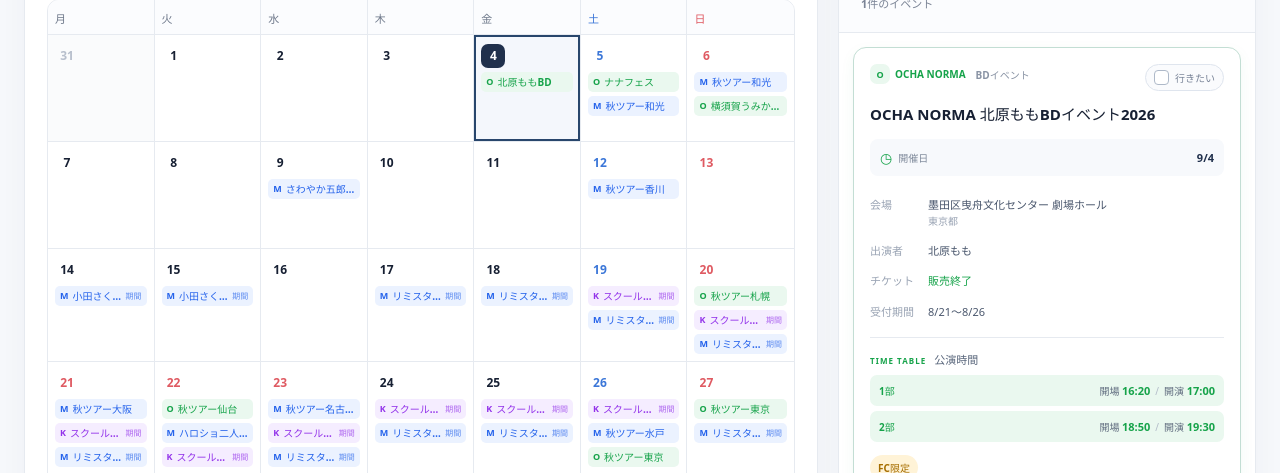
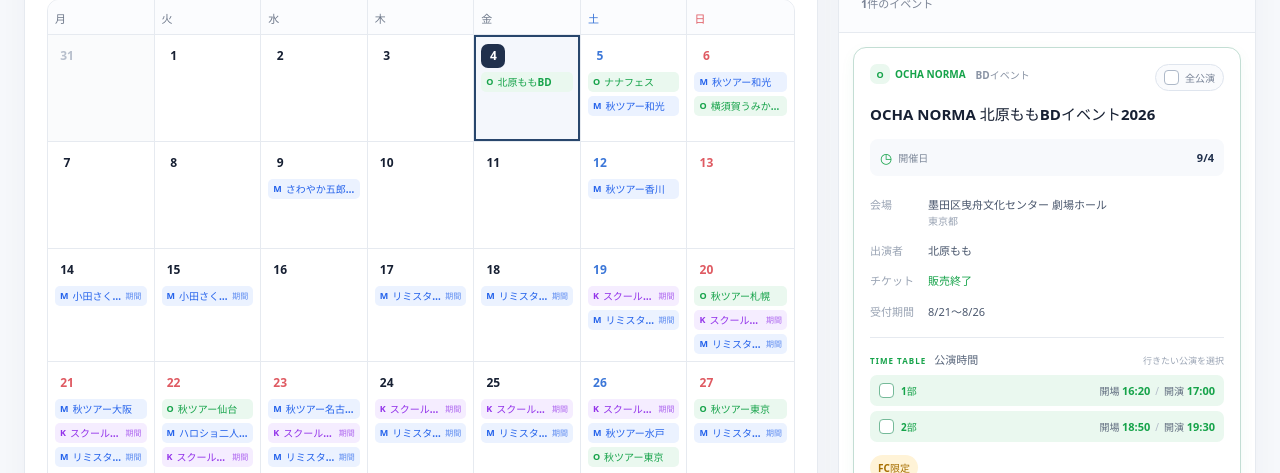
Before and after one commit to BAD-TERUMARU/oshi-calendar, a React (Vite) app: page / in a window 1280 px wide. Shown: the part 479-952 px from the top of the page. Built offline with nearby package versions, Linux system fonts and the light colour scheme; no server answers.

Commit message:
Support session selection and timed calendar export

```diff
--- a/src/App.tsx
+++ b/src/App.tsx
@@ -81,6 +81,14 @@
 const INITIAL_MONTH = new Date(2026, 8, 1);
 const INITIAL_DATE = "2026-09-04";
 const WANT_TO_GO_STORAGE_KEY = "oshi-calendar-want-to-go";
+const EXPORTED_WANT_TO_GO_STORAGE_KEY = "oshi-calendar-exported-want-to-go";
+
+type CalendarExportEntry = {
+  key: string;
+  event: CalendarEvent;
+  session?: NonNullable<CalendarEvent["sessions"]>[number];
+  sessionIndex?: number;
+};
 
 function toIsoDate(date: Date) {
   const year = date.getFullYear();
@@ -151,6 +159,60 @@
   }
 }
 
+function loadExportedWantToGoKeys() {
+  if (typeof window === "undefined") return [];
+
+  try {
+    const stored = window.localStorage.getItem(EXPORTED_WANT_TO_GO_STORAGE_KEY);
+    if (!stored) return [];
+
+    const parsed: unknown = JSON.parse(stored);
+    return Array.isArray(parsed)
+      ? parsed.filter((value): value is string => typeof value === "string")
+      : [];
+  } catch {
+    return [];
+  }
+}
+
+function getSessionSelectionKey(event: CalendarEvent, sessionIndex: number) {
+  return `${event.id}::session-${sessionIndex}`;
+}
+
+function getEventSelectionKeys(event: CalendarEvent) {
+  return event.sessions?.length
+    ? event.sessions.map((_, index) => getSessionSelectionKey(event, index))
+    : [event.id];
+}
+
+function isEventWantToGo(selectedKeys: string[], event: CalendarEvent) {
+  if (selectedKeys.includes(event.id)) return true;
+  const selectionKeys = getEventSelectionKeys(event);
+  return selectionKeys.every((key) => selectedKeys.includes(key));
+}
+
+function isSessionWantToGo(selectedKeys: string[], event: CalendarEvent, sessionIndex: number) {
+  return (
+    selectedKeys.includes(event.id) ||
+    selectedKeys.includes(getSessionSelectionKey(event, sessionIndex))
+  );
+}
+
+function getWantToGoEntries(calendarEvents: CalendarEvent[], selectedKeys: string[]) {
+  return calendarEvents.flatMap<CalendarExportEntry>((event) => {
+    if (event.sessions?.length) {
+      const legacyEventSelection = selectedKeys.includes(event.id);
+      return event.sessions.flatMap((session, sessionIndex) => {
+        const key = getSessionSelectionKey(event, sessionIndex);
+        if (!legacyEventSelection && !selectedKeys.includes(key)) return [];
+        return [{ key, event, session, sessionIndex }];
+      });
+    }
+
+    return selectedKeys.includes(event.id) ? [{ key: event.id, event }] : [];
+  });
+}
+
 function getNextIsoDate(value: string) {
   const nextDate = parseIsoDate(value);
   nextDate.setDate(nextDate.getDate() + 1);
@@ -163,6 +225,20 @@
 
 function formatIcsTimestamp(value: Date) {
   return value.toISOString().replace(/[-:]/g, "").replace(/\.\d{3}Z$/, "Z");
+}
+
+function isValidTime(value: string | undefined): value is string {
+  if (!value) return false;
+  const match = /^(\d{1,2}):(\d{2})$/.exec(value);
+  if (!match) return false;
+  const hour = Number(match[1]);
+  const minute = Number(match[2]);
+  return hour >= 0 && hour <= 23 && minute >= 0 && minute <= 59;
+}
+
+function formatIcsLocalDateTime(date: string, time: string) {
+  const [hour, minute] = time.split(":").map(Number);
+  return `${formatIcsDate(date)}T${String(hour).padStart(2, "0")}${String(minute).padStart(2, "0")}00`;
 }
 
 function escapeIcsText(value: string) {
@@ -197,18 +273,34 @@
   return chunks.join("\r\n");
 }
 
-function formatIcsDescription(event: CalendarEvent) {
-  const sessionDetails = event.sessions
-    ?.map((session, index) => {
+function formatSessionDetails(
+  session: NonNullable<CalendarEvent["sessions"]>[number],
+  index: number,
+  eventType: EventType,
+) {
   const label = session.label ?? `${index + 1}公演`;
+  const isPerformance = ["concert", "birthday", "fc", "stage"].includes(eventType);
+  const startLabel = isPerformance ? "開演" : "開始";
+  const endLabel = isPerformance ? "終演" : "終了";
   const times = [
     session.doors ? `開場 ${session.doors}` : "",
-        session.start ? `開演 ${session.start}` : "",
+    session.start ? `${startLabel} ${session.start}` : "",
+    session.end ? `${endLabel} ${session.end}` : "",
   ]
     .filter(Boolean)
     .join(" / ");
   return [label, times].filter(Boolean).join(" ");
-    })
+}
+
+function formatIcsDescription(entry: CalendarExportEntry) {
+  const { event, session, sessionIndex } = entry;
+  const sessionLabel = session
+    ? session.label ?? `${(sessionIndex ?? 0) + 1}公演`
+    : "";
+  const sessionDetails = session
+    ? formatSessionDetails(session, sessionIndex ?? 0, event.eventType)
+    : event.sessions
+      ?.map((eventSession, index) => formatSessionDetails(eventSession, index, event.eventType))
       .join("、");
   const ticketPeriod = event.ticketSalesDate
     ? `${formatShortDate(event.ticketSalesDate)}〜${
@@ -221,6 +313,7 @@
     `開催日: ${formatRange(event)}`,
     event.prefecture ? `場所: ${event.prefecture}` : "",
     event.venue ? `会場: ${event.venue}` : "",
+    session ? `選択公演: ${sessionLabel}` : "",
     sessionDetails ? `公演時間: ${sessionDetails}` : "",
     event.ticketStatus ? `チケット: ${event.ticketStatus}` : "",
     ticketPeriod ? `受付期間: ${ticketPeriod}` : "",
@@ -231,7 +324,13 @@
     .join("\n");
 }
 
-function buildIcs(selectedEvents: CalendarEvent[]) {
+function getCalendarEntryUid(entry: CalendarExportEntry) {
+  return entry.sessionIndex === undefined
+    ? entry.event.id
+    : `${entry.event.id}-session-${entry.sessionIndex}`;
+}
+
+function buildIcs(entries: CalendarExportEntry[]) {
   const timestamp = formatIcsTimestamp(new Date());
   const lines = [
     "BEGIN:VCALENDAR",
@@ -239,19 +338,33 @@
     "PRODID:-//BAD-TERUMARU//Oshi Calendar//JA",
     "CALSCALE:GREGORIAN",
     "METHOD:PUBLISH",
+    "X-WR-TIMEZONE:Asia/Tokyo",
     "X-WR-CALNAME:推し活カレンダー（行きたい予定）",
-    ...selectedEvents.flatMap((event) => {
+    ...entries.flatMap((entry) => {
+      const { event, session } = entry;
       const location = [event.prefecture, event.venue].filter(Boolean).join(" / ");
-      const summary = `${ARTISTS[event.artist].label}｜${event.shortTitle}`;
+      const sessionLabel = session
+        ? `（${session.label ?? `${(entry.sessionIndex ?? 0) + 1}公演`}）`
+        : "";
+      const summary = `${ARTISTS[event.artist].label}｜${event.shortTitle}${sessionLabel}`;
+      const hasStartTime = isValidTime(session?.start);
+      const hasEndTime = hasStartTime && isValidTime(session?.end);
       const eventLines = [
         "BEGIN:VEVENT",
-        `UID:${event.id}@oshi-calendar.badterumaru.workers.dev`,
+        `UID:${getCalendarEntryUid(entry)}@oshi-calendar.badterumaru.workers.dev`,
         `DTSTAMP:${timestamp}`,
-        `DTSTART;VALUE=DATE:${formatIcsDate(event.startDate)}`,
-        `DTEND;VALUE=DATE:${formatIcsDate(getNextIsoDate(event.endDate ?? event.startDate))}`,
+        "SEQUENCE:0",
+        hasStartTime
+          ? `DTSTART;TZID=Asia/Tokyo:${formatIcsLocalDateTime(event.startDate, session?.start ?? "")}`
+          : `DTSTART;VALUE=DATE:${formatIcsDate(event.startDate)}`,
+        hasEndTime
+          ? `DTEND;TZID=Asia/Tokyo:${formatIcsLocalDateTime(event.startDate, session?.end ?? "")}`
+          : hasStartTime
+            ? ""
+            : `DTEND;VALUE=DATE:${formatIcsDate(getNextIsoDate(event.endDate ?? event.startDate))}`,
         `SUMMARY:${escapeIcsText(summary)}`,
         location ? `LOCATION:${escapeIcsText(location)}` : "",
-        `DESCRIPTION:${escapeIcsText(formatIcsDescription(event))}`,
+        `DESCRIPTION:${escapeIcsText(formatIcsDescription(entry))}`,
         event.officialUrl ? `URL:${event.officialUrl}` : "",
         "TRANSP:TRANSPARENT",
         "END:VEVENT",
@@ -303,6 +416,9 @@
   const [visibleEventTypes, setVisibleEventTypes] =
     useState<Record<EventType, boolean>>(INITIAL_EVENT_TYPES);
   const [wantToGoIds, setWantToGoIds] = useState<string[]>(() => loadWantToGoIds());
+  const [exportedWantToGoKeys, setExportedWantToGoKeys] = useState<string[]>(() =>
+    loadExportedWantToGoKeys(),
+  );
 
   useEffect(() => {
     let isActive = true;
@@ -332,6 +448,19 @@
     }
   }, [wantToGoIds]);
 
+  useEffect(() => {
+    if (typeof window === "undefined") return;
+
+    try {
+      window.localStorage.setItem(
+        EXPORTED_WANT_TO_GO_STORAGE_KEY,
+        JSON.stringify(exportedWantToGoKeys),
+      );
+    } catch {
+      // Private browsing or storage restrictions should not block the calendar.
+    }
+  }, [exportedWantToGoKeys]);
+
   const calendarDays = useMemo(() => getCalendarDays(currentMonth), [currentMonth]);
   const visibleEvents = useMemo(
     () =>
@@ -354,9 +483,13 @@
     return map;
   }, [calendarDays, visibleEvents]);
   const selectedEvents = eventsByDate.get(selectedDate) ?? [];
-  const wantedEvents = useMemo(
-    () => calendarEvents.filter((event) => wantToGoIds.includes(event.id)),
+  const wantedEntries = useMemo(
+    () => getWantToGoEntries(calendarEvents, wantToGoIds),
     [calendarEvents, wantToGoIds],
+  );
+  const pendingWantedEntries = useMemo(
+    () => wantedEntries.filter((entry) => !exportedWantToGoKeys.includes(entry.key)),
+    [exportedWantToGoKeys, wantedEntries],
   );
 
   function changeMonth(offset: number) {
@@ -393,17 +526,42 @@
   }
 
   function toggleWantToGo(eventId: string) {
-    setWantToGoIds((current) =>
-      current.includes(eventId)
-        ? current.filter((id) => id !== eventId)
-        : [...current, eventId],
+    const event = calendarEvents.find((candidate) => candidate.id === eventId);
+    if (!event) return;
+
+    const selectionKeys = getEventSelectionKeys(event);
+    setWantToGoIds((current) => {
+      const isSelected = isEventWantToGo(current, event);
+      const withoutEvent = current.filter(
+        (key) => key !== event.id && !selectionKeys.includes(key),
       );
+      return isSelected ? withoutEvent : [...withoutEvent, ...selectionKeys];
+    });
+  }
+
+  function toggleSessionWantToGo(eventId: string, sessionIndex: number) {
+    const event = calendarEvents.find((candidate) => candidate.id === eventId);
+    if (!event?.sessions?.[sessionIndex]) return;
+
+    const selectionKey = getSessionSelectionKey(event, sessionIndex);
+    const selectionKeys = getEventSelectionKeys(event);
+    setWantToGoIds((current) => {
+      const next = new Set(current.filter((key) => key !== event.id));
+      if (current.includes(event.id)) selectionKeys.forEach((key) => next.add(key));
+
+      if (next.has(selectionKey)) next.delete(selectionKey);
+      else next.add(selectionKey);
+
+      return Array.from(next);
+    });
   }
 
   function exportWantToGo() {
-    if (!wantedEvents.length) return;
+    if (!pendingWantedEntries.length) return;
 
-    const blob = new Blob([buildIcs(wantedEvents)], { type: "text/calendar;charset=utf-8" });
+    const blob = new Blob([buildIcs(pendingWantedEntries)], {
+      type: "text/calendar;charset=utf-8",
+    });
     const url = URL.createObjectURL(blob);
     const anchor = document.createElement("a");
     anchor.href = url;
@@ -412,6 +570,9 @@
     anchor.click();
     anchor.remove();
     window.setTimeout(() => URL.revokeObjectURL(url), 0);
+
+    const exportedKeys = pendingWantedEntries.map((entry) => entry.key);
+    setExportedWantToGoKeys((current) => Array.from(new Set([...current, ...exportedKeys])));
   }
 
   const availableEventTypes = EVENT_FILTER_ORDER.filter((eventType) =>
@@ -419,6 +580,11 @@
   );
   const hasAllEventTypes =
     availableEventTypes.length > 0 && availableEventTypes.every((eventType) => visibleEventTypes[eventType]);
+  const exportButtonLabel = !wantedEntries.length
+    ? "カレンダーへ追加"
+    : pendingWantedEntries.length
+      ? `カレンダーへ追加（${pendingWantedEntries.length}件）`
+      : "書き出し済み";
 
   return (
     <div className="app-shell">
@@ -515,16 +681,22 @@
               <div className="calendar-heading-meta">
                 <span className="event-count">{visibleEvents.length}件の登録</span>
                 <span className="want-to-go-count" aria-live="polite">
-                  {wantedEvents.length}件 行きたい
+                  {wantedEntries.length}件 行きたい
                 </span>
                 <button
                   className="export-calendar-button"
                   type="button"
                   onClick={exportWantToGo}
-                  disabled={!wantedEvents.length}
-                  title={wantedEvents.length ? undefined : "詳細画面で「行きたい」を選択してください"}
+                  disabled={!pendingWantedEntries.length}
+                  title={
+                    !wantedEntries.length
+                      ? "詳細画面で「行きたい」を選択してください"
+                      : pendingWantedEntries.length
+                        ? "未書き出しの予定だけを追加します"
+                        : "同じ予定は再度書き出しません。新しい予定を選択してください"
+                  }
                 >
-                  カレンダーへ追加
+                  {exportButtonLabel}
                 </button>
               </div>
             </div>
@@ -579,7 +751,7 @@
               })}
             </div>
             <p className="calendar-footnote">
-              ※ 赤字は日曜・祝日です。期間イベントは開催期間中の日付に表示しています。「行きたい」を選んだ予定は「カレンダーへ追加」から終日予定として書き出せます（公演時間は説明欄に記載）。
+              ※ 赤字は日曜・祝日です。期間イベントは開催期間中の日付に表示しています。「行きたい」を選んだ公演だけを、未書き出し分からカレンダーへ追加できます。終了時刻が未確認の公演は開始時刻のみで出力します。
             </p>
           </section>
 
@@ -597,8 +769,12 @@
                 {selectedEvents.map((event) => (
                   <EventDetailCard
                     event={event}
-                    isWanted={wantToGoIds.includes(event.id)}
+                    isWanted={isEventWantToGo(wantToGoIds, event)}
                     onToggleWantToGo={toggleWantToGo}
+                    isSessionWanted={(sessionIndex) =>
+                      isSessionWantToGo(wantToGoIds, event, sessionIndex)
+                    }
+                    onToggleSessionWantToGo={toggleSessionWantToGo}
                     key={event.id}
                   />
                 ))}
@@ -630,12 +806,20 @@
   event,
   isWanted,
   onToggleWantToGo,
+  isSessionWanted,
+  onToggleSessionWantToGo,
 }: {
   event: CalendarEvent;
   isWanted: boolean;
   onToggleWantToGo: (eventId: string) => void;
+  isSessionWanted: (sessionIndex: number) => boolean;
+  onToggleSessionWantToGo: (eventId: string, sessionIndex: number) => void;
 }) {
   const artist = ARTISTS[event.artist];
+  const hasMultipleSessions = (event.sessions?.length ?? 0) > 1;
+  const isPerformance = ["concert", "birthday", "fc", "stage"].includes(event.eventType);
+  const startLabel = isPerformance ? "開演" : "開始";
+  const endLabel = isPerformance ? "終演" : "終了";
   return (
     <article className="detail-card" style={eventStyle(event.artist)}>
       <div className="detail-card-topline">
@@ -651,9 +835,10 @@
             type="checkbox"
             checked={isWanted}
             onChange={() => onToggleWantToGo(event.id)}
+            aria-label={`${event.shortTitle}${hasMultipleSessions ? "の全公演" : ""}を行きたい`}
           />
           <span className="want-to-go-box" aria-hidden="true" />
-          <span>行きたい</span>
+          <span>{hasMultipleSessions ? "全公演" : "行きたい"}</span>
         </label>
       </div>
       <h3>{event.title}</h3>
@@ -699,17 +884,37 @@
       {event.sessions?.length && (
         <div className="sessions-block">
           <div className="subheading">
+            <div className="subheading-title">
               <span>TIME TABLE</span>
               <strong>公演時間</strong>
+            </div>
+            {hasMultipleSessions && <span className="session-selection-note">行きたい公演を選択</span>}
           </div>
           <div className="sessions-list">
             {event.sessions.map((session, index) => (
               <div className="session-row" key={`${event.id}-${session.label ?? index}`}>
+                {hasMultipleSessions ? (
+                  <label className={`session-choice ${isSessionWanted(index) ? "is-checked" : ""}`}>
+                    <input
+                      type="checkbox"
+                      checked={isSessionWanted(index)}
+                      onChange={() => onToggleSessionWantToGo(event.id, index)}
+                      aria-label={`${event.shortTitle} ${session.label ?? `${index + 1}公演`}を行きたい`}
+                    />
+                    <span className="session-check-box" aria-hidden="true" />
                     <span className="session-label">{session.label ?? `${index + 1}公演`}</span>
+                  </label>
+                ) : (
+                  <span className="session-label">{session.label ?? `${index + 1}公演`}</span>
+                )}
                 <span>
                   {session.doors && <>開場 <strong>{session.doors}</strong></>}
                   {session.doors && session.start && <span className="time-separator">/</span>}
-                  {session.start && <>開演 <strong>{session.start}</strong></>}
+                  {session.start && <>{startLabel} <strong>{session.start}</strong></>}
+                  {session.end && (session.doors || session.start) && (
+                    <span className="time-separator">/</span>
+                  )}
+                  {session.end && <>{endLabel} <strong>{session.end}</strong></>}
                 </span>
               </div>
             ))}
--- a/src/data/events.ts
+++ b/src/data/events.ts
@@ -759,6 +759,7 @@
     prefecture: "神奈川県",
     eventType: "individual",
     performers: ["斉藤円香"],
+    sessions: [{ label: "イベント", start: "09:30", end: "15:30" }],
     notes: "9:30〜15:30。入場無料（一部有料コンテンツあり）。荒天中止。",
     ticketStatus: "無料",
     officialUrl:
--- a/src/styles.css
+++ b/src/styles.css
@@ -767,6 +767,12 @@
   margin-bottom: 8px;
 }
 
+.subheading-title {
+  display: flex;
+  align-items: baseline;
+  gap: 8px;
+}
+
 .subheading span {
   color: var(--event-color);
   font-size: 8px;
@@ -776,6 +782,16 @@
 .subheading strong {
   color: #59667b;
   font-size: 11px;
+}
+
+.session-selection-note {
+  display: inline-flex !important;
+  margin-left: auto;
+  color: #9aa4b4 !important;
+  font-size: 9px !important;
+  font-weight: 700 !important;
+  letter-spacing: 0 !important;
+  white-space: nowrap;
 }
 
 .sessions-list {
@@ -798,6 +814,53 @@
 .session-row strong {
   color: var(--event-color);
   font-size: 11px;
+}
+
+.session-choice {
+  display: inline-flex;
+  min-width: 0;
+  align-items: center;
+  gap: 7px;
+  cursor: pointer;
+}
+
+.session-choice input {
+  position: absolute;
+  width: 1px;
+  height: 1px;
+  opacity: 0;
+}
+
+.session-check-box {
+  display: grid;
+  width: 15px;
+  height: 15px;
+  flex: 0 0 auto;
+  border: 1.5px solid color-mix(in srgb, var(--event-color) 45%, #c3ccd9);
+  border-radius: 4px;
+  place-items: center;
+  background: white;
+}
+
+.session-choice input:checked + .session-check-box {
+  border-color: var(--event-color);
+  background: var(--event-color);
+}
+
+.session-choice input:checked + .session-check-box::after {
+  color: white;
+  content: "✓";
+  font-size: 10px;
+  line-height: 1;
+}
+
+.session-choice input:focus-visible + .session-check-box {
+  outline: 3px solid color-mix(in srgb, var(--event-color) 24%, transparent);
+  outline-offset: 2px;
+}
+
+.session-choice.is-checked .session-label {
+  color: var(--event-color);
 }
 
 .session-label {
--- a/src/types.ts
+++ b/src/types.ts
@@ -26,6 +26,8 @@
   label?: string;
   doors?: string;
   start?: string;
+  /** 終演・終了時刻が公式に確認できる場合だけ指定します。 */
+  end?: string;
 }
 
 export interface CalendarEvent {
```
Also changed, not shown: 1 other file (tests, documents, lock files or other folders). Lines whose indentation alone changed are shown as unchanged.
